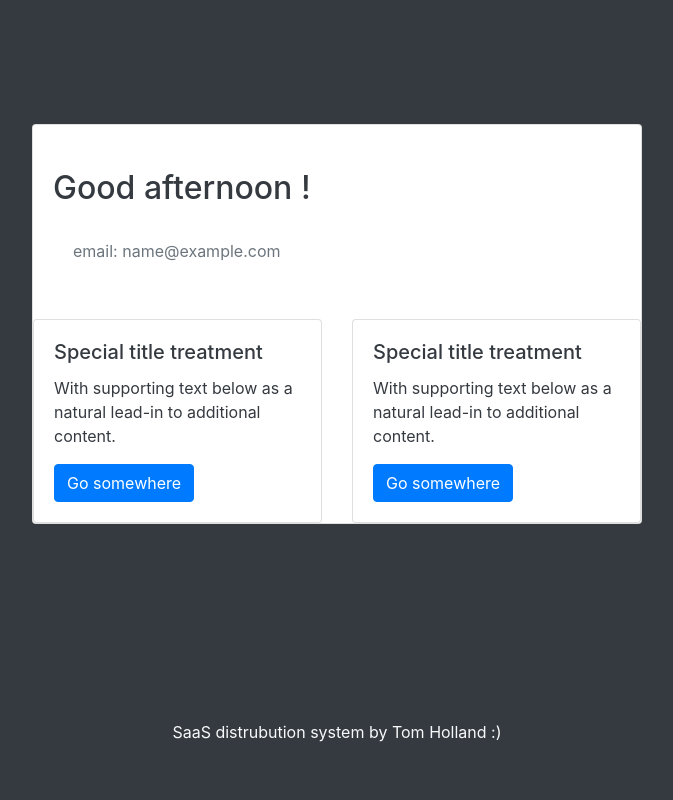
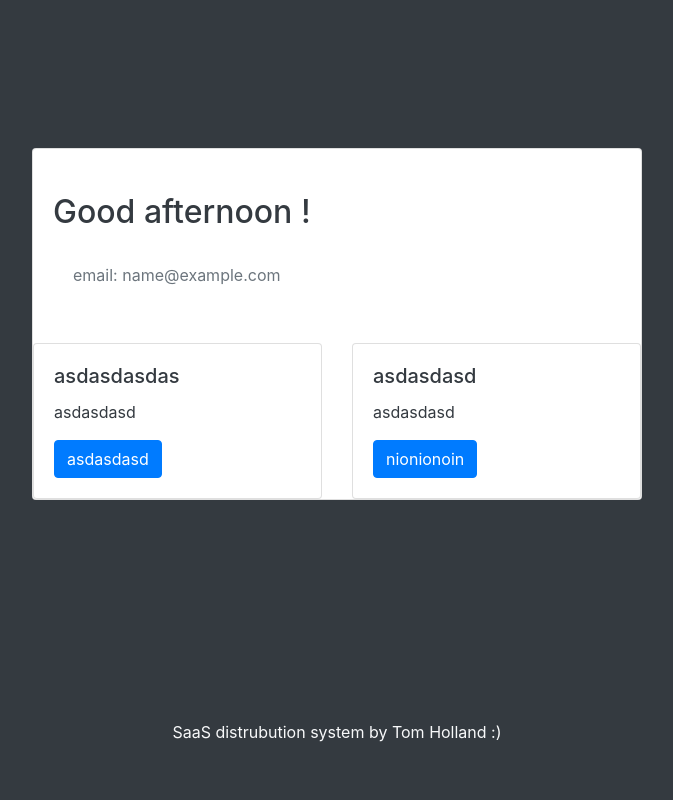
Before and after one commit to syntax/saas-key-licensing-system, a Flask app: page /dashboard in a window 1280 px wide. Shown: the whole page, without its empty margins (303-976 px from the left). Run offline with Flask 2, Linux system fonts and the light colour scheme; the visitor is signed in with stand-in values (Sample User, id 1); some libraries are stand-ins or nearby versions.

Commit message:
presentation related changes

```diff
--- a/api.py
+++ b/api.py
@@ -26,7 +26,6 @@ class Database():
         self.conn.commit()
 
     def addToUsers(self,values):
-        print(len(values.split(',')))
         self.c.execute(f'''INSERT INTO users(username,fName,sName,emailAddress,password)
               VALUES(?, ?, ?, ?, ?)''', tuple(values.split(',')))
         self.conn.commit()
@@ -42,7 +41,6 @@ class Database():
         return result
 
     def hwidAndDeviceToTable(self,license,hwid,devname,activestatus): #database functions that the api call might need to make
-        print(license,hwid,devname)
         self.c.execute(f'''UPDATE licenses
                 SET HWID = '{hwid}', devicename = '{devname}', boundToDevice = '{activestatus}'
                 WHERE license    = '{license}';''')
--- a/main.py
+++ b/main.py
@@ -28,7 +28,7 @@ def load_user(username):
     dbconnection = Database()
     result = dbconnection.searchUsersByUsername(username)
     dbconnection.closeConnection()
-    print(result)
+    print(f'loading user {result[0]}')
     if result:
         return User(result[0],result[1],result[2],result[3],result[4])
     else:
--- a/templates/dashboard.html
+++ b/templates/dashboard.html
@@ -46,19 +46,18 @@
                     <div class="col-sm-6">
                         <div class="card">
                             <div class="card-body">
-                                <h5 class="card-title">Special title treatment</h5>
-                                <p class="card-text">With supporting text below as a natural lead-in to additional content.</p>
-                                <a href="#" class="btn btn-primary">Go somewhere</a>
+                                <h5 class="card-title">asdasdasdas</h5>
+                                <p class="card-text">asdasdasd</p>
+                                <a href="#" class="btn btn-primary">asdasdasd</a>
                             </div>
                         </div>
                     </div>
                     <div class="col-sm-6">
                         <div class="card">
                             <div class="card-body">
-                                <h5 class="card-title">Special title treatment</h5>
-                                <p class="card-text">With supporting text below as a natural lead-in to additional
-                                    content.</p>
-                                <a href="#" class="btn btn-primary">Go somewhere</a>
+                                <h5 class="card-title">asdasdasd</h5>
+                                <p class="card-text">asdasdasd</p>
+                                <a href="#" class="btn btn-primary">nionionoin</a>
                             </div>
                         </div>
                     </div>
```
